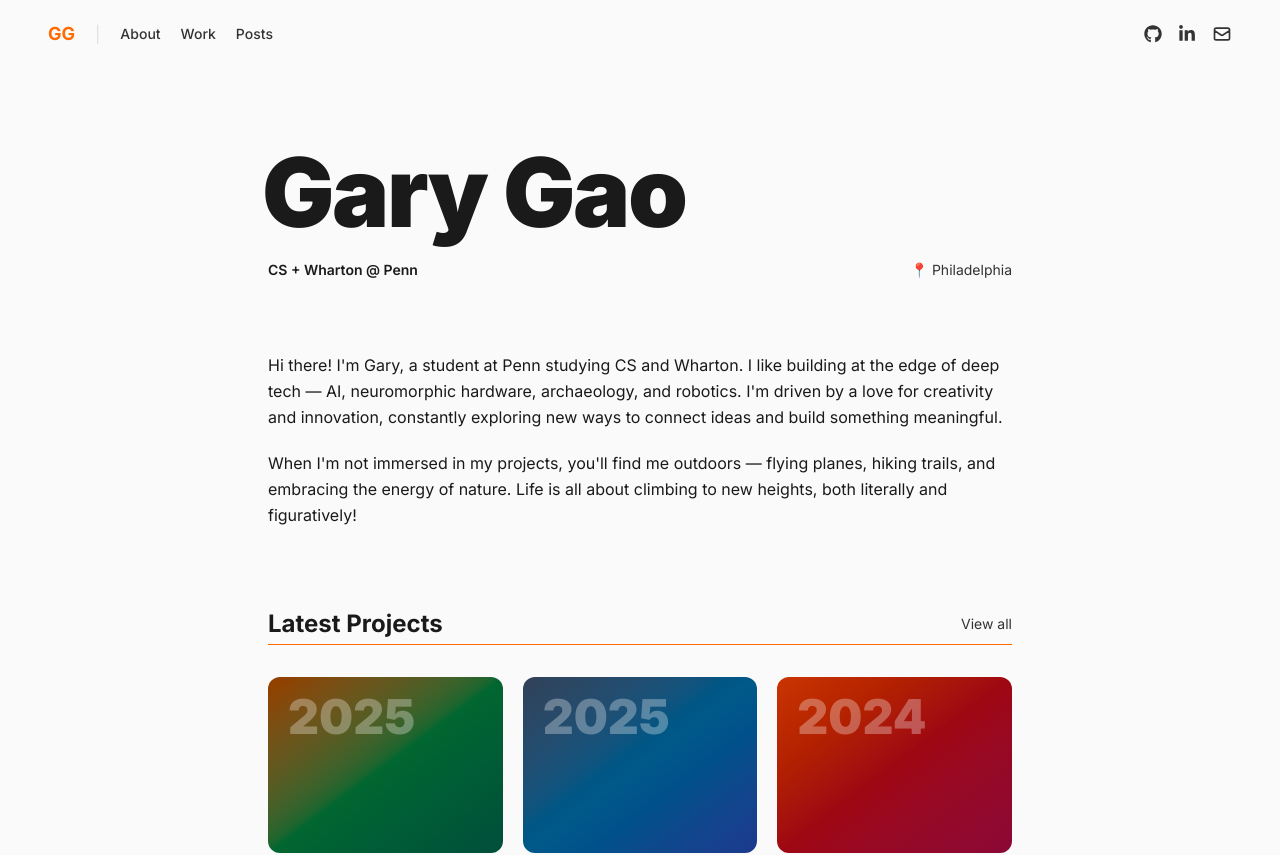
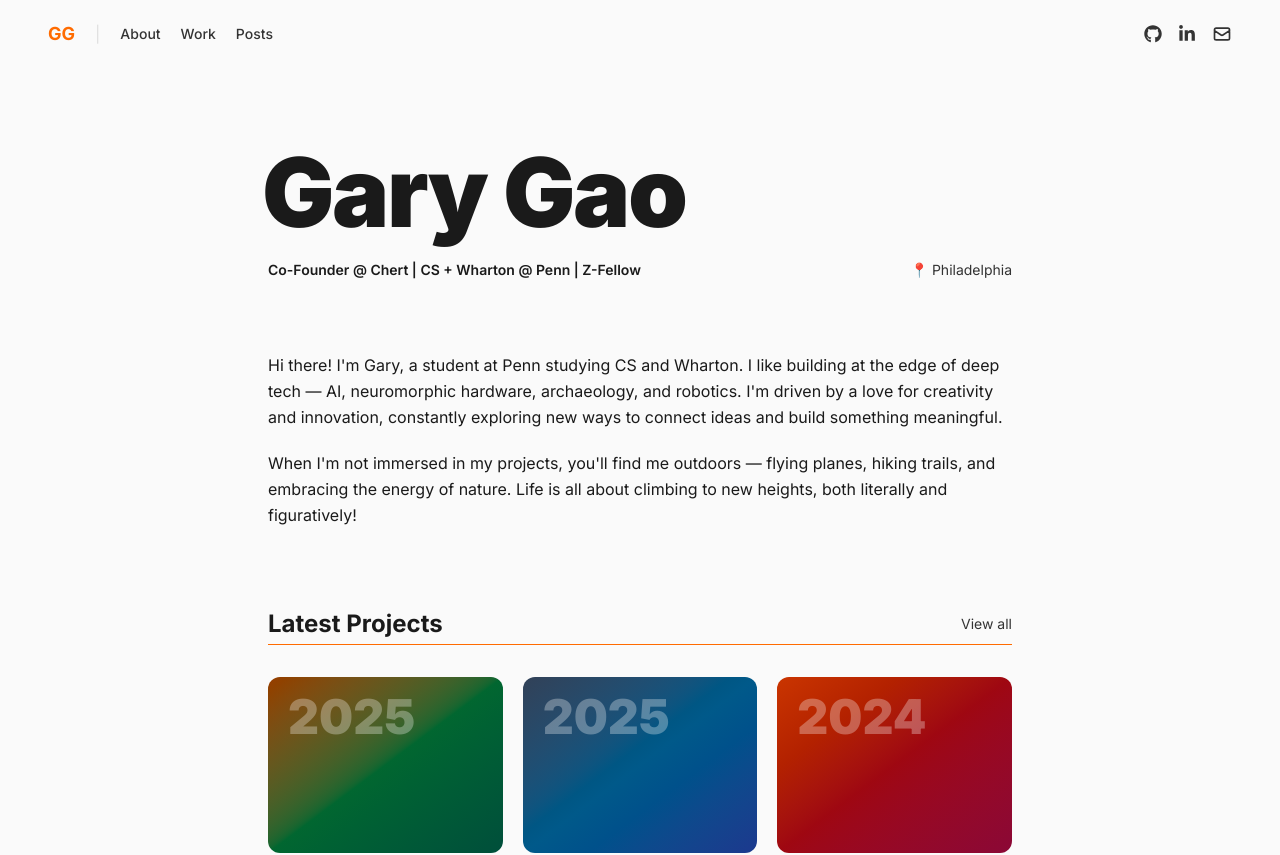
Before and after one commit to garygao333/gary-website, a Next.js app: page / in a window 1280 px wide. Shown: the top 855 px of the page. Built offline with nearby package versions, Linux system fonts and the light colour scheme.

Commit message:
updated subtitle

```diff
--- a/app/page.tsx
+++ b/app/page.tsx
@@ -66,7 +66,7 @@ export default function Home() {
           </h1>
           <div className="flex flex-col sm:flex-row sm:items-center sm:justify-between mt-5 gap-2">
             <p className="text-sm font-semibold" style={{ color: "var(--text-primary)" }}>
-              CS + Wharton @ Penn
+              Co-Founder @ Chert | CS + Wharton @ Penn | Z-Fellow
             </p>
             <p className="text-sm" style={{ color: "var(--text-secondary)" }}>
               <span style={{ color: "var(--accent)" }}>&#x1F4CD;</span> Philadelphia
```
